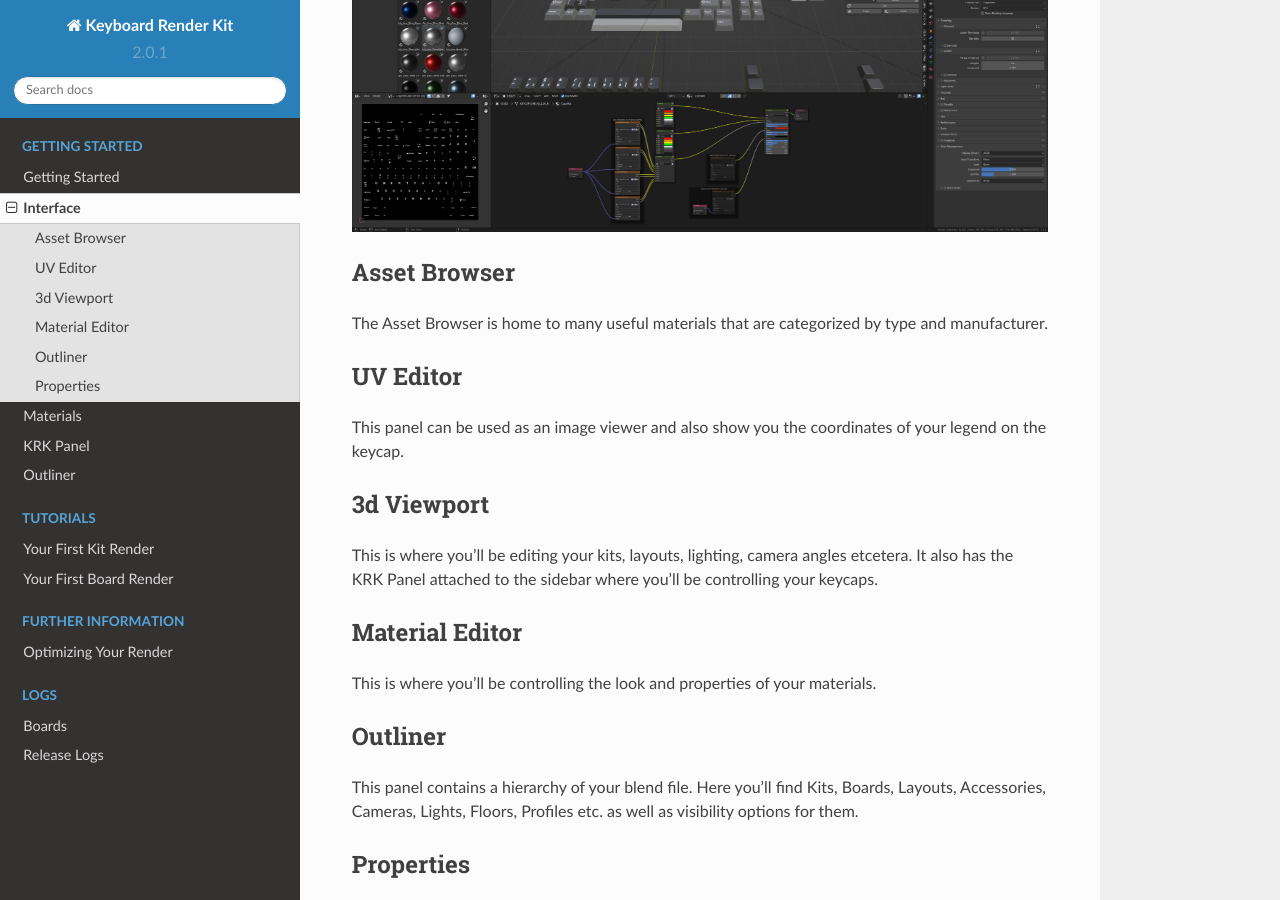
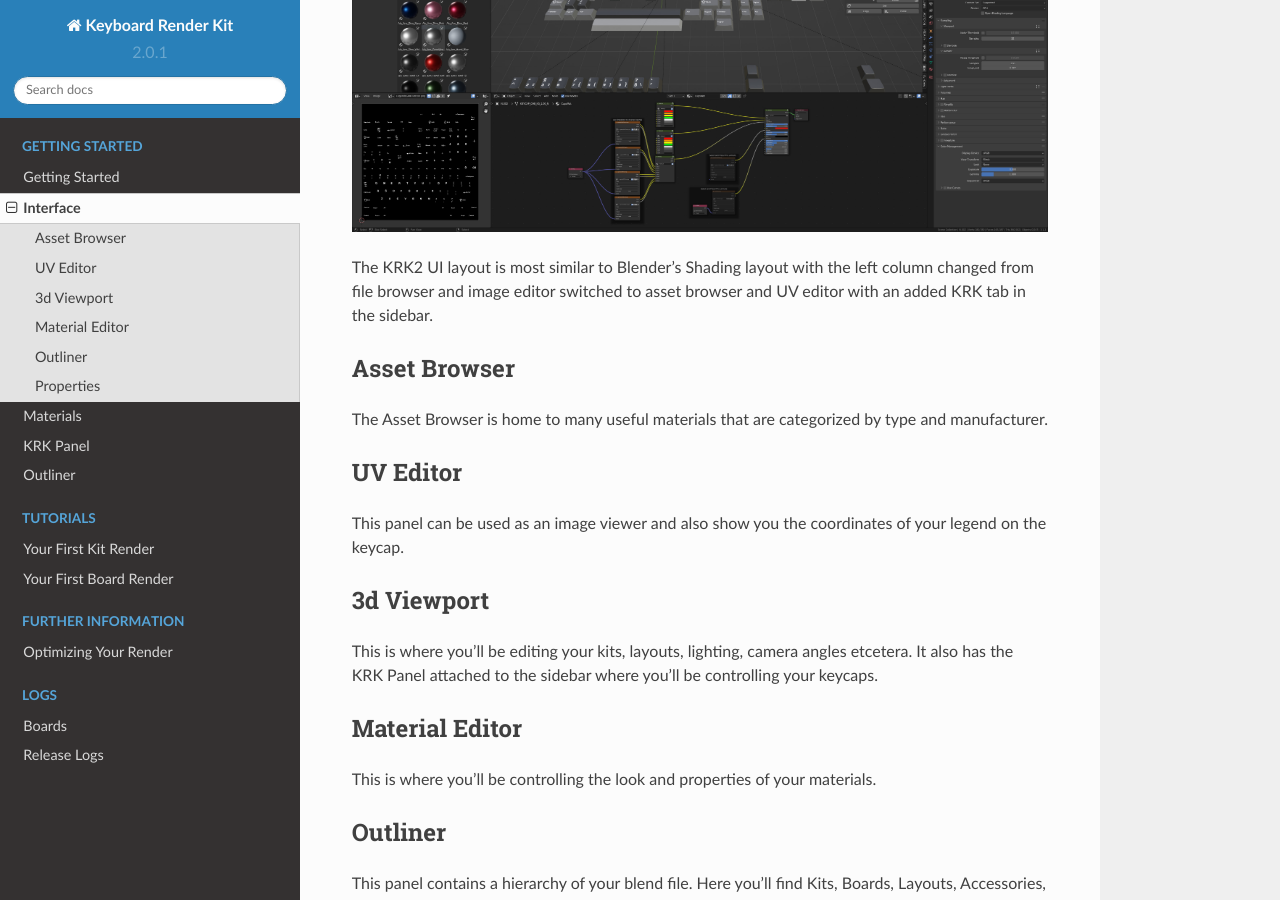
Before and after one commit to imperfectlink/KeyboardRenderKit, a Sphinx documentation site: the page built from docs/source/interface.rst, in a window 1280 px wide and 900 px high, scrolled down 305 px. Built offline with Sphinx 7.4.7 and the Read the Docs theme 2.0.0, drawn with Linux system fonts in a browser that asks for light colours.

Commit message:
Update interface.rst

```diff
--- a/docs/source/interface.rst
+++ b/docs/source/interface.rst
@@ -2,6 +2,8 @@
 =====
 
 .. image:: img/KRK2UIOverview.jpg
+
+The KRK2 UI layout is most similar to Blender's Shading layout with the left column changed from file browser and image editor switched to asset browser and UV editor with an added KRK tab in the sidebar.
 
 Asset Browser
 ----
```
